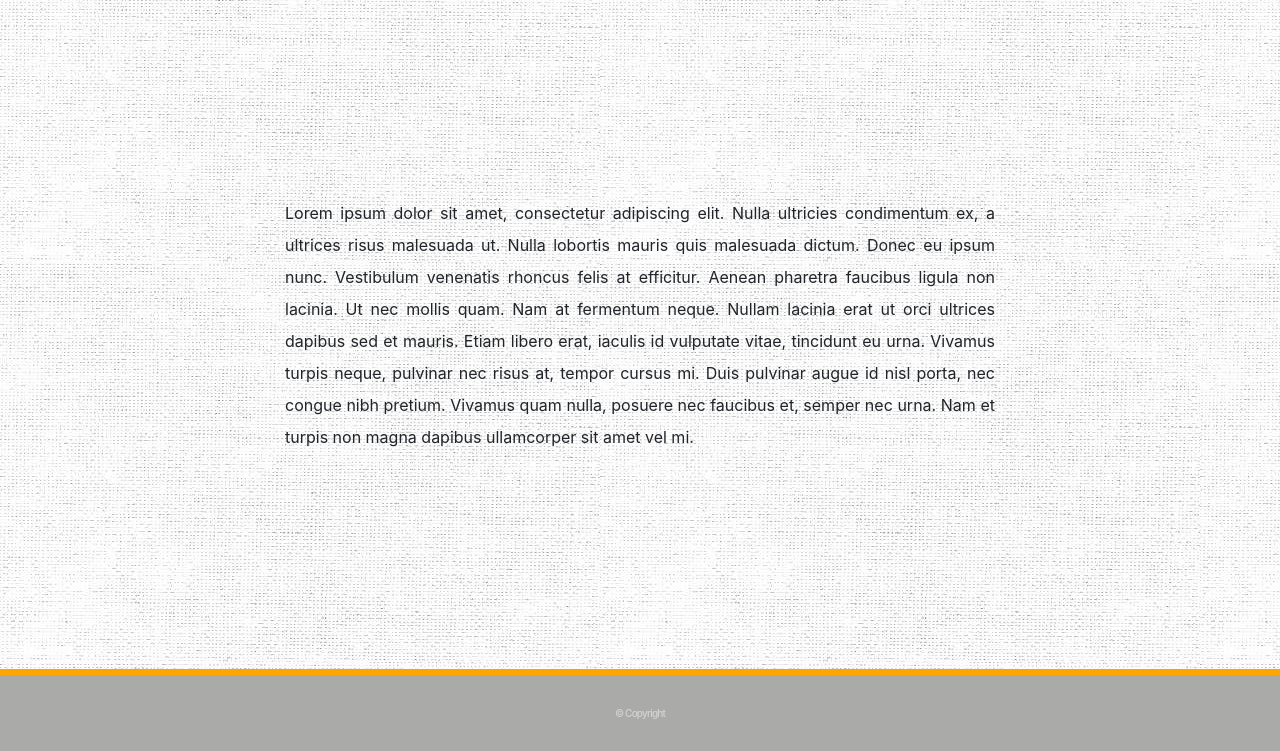
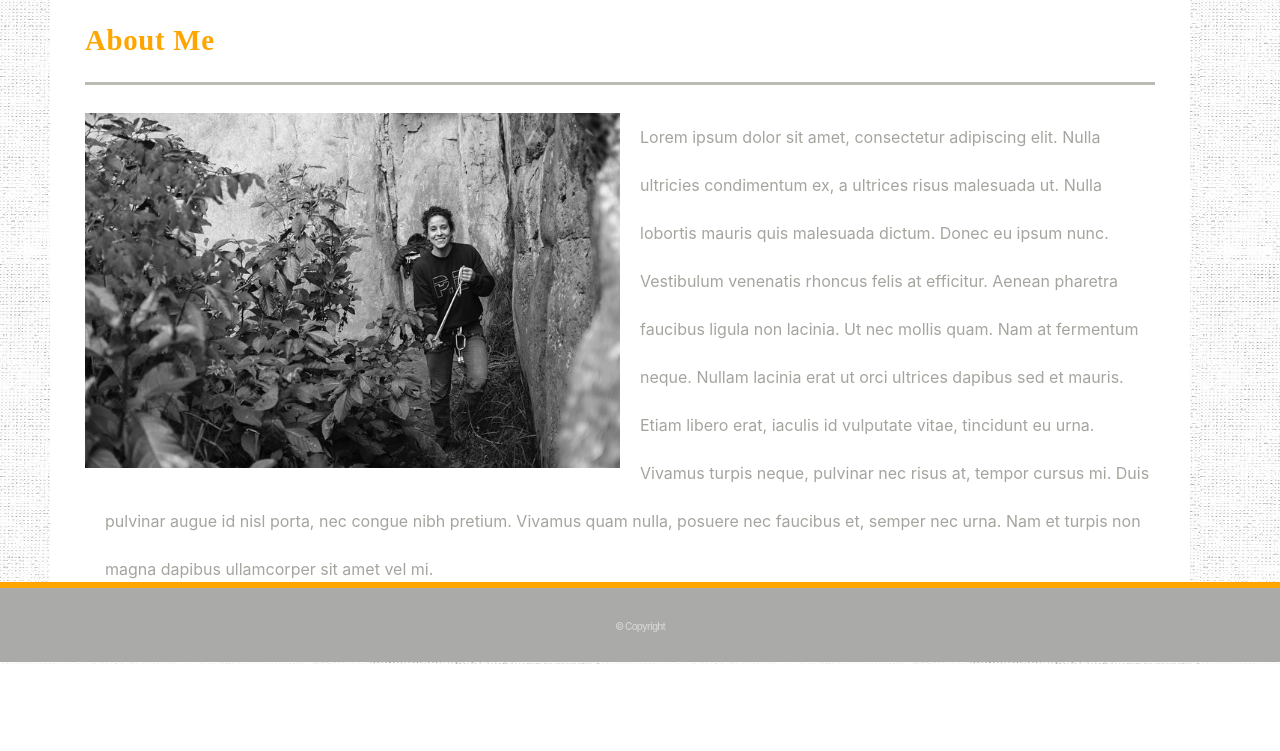
Before and after one commit to avpizarro/Portfolio, a plain HTML site: page index.html in a window 1280 px wide. Shown: the part 138-889 px from the top of the page. After the commit the page ends 802 px from the top, so only its background shows below. Drawn offline with nearby package versions, Linux system fonts and the light colour scheme; a web font is replaced by a local one.

Commit message:
Add adn renam images, content styling in style.css

```diff
--- a/style.css
+++ b/style.css
@@ -1,8 +1,6 @@
 body {
-    background-image: url("Assets/Images/rm31-jj-03-g-fabric_1.jpg");
-    width: 100%;
-    position: relative;
-    padding-bottom: 82px;
+    background-image: url("Assets/Images/background.jpg");
+    min-height: 100%;
 }
 
 nav {
@@ -16,10 +14,13 @@ nav {
 .navbar {
     padding-top: 0;
     padding-bottom: 0;
+    padding-left: 20px;
+    padding-right: 20px;
 }
 
 .navbar-brand {
     padding: 40px;
+    margin-left: 30px;
     background: orange;
     color: white;
     font-weight: 800;
@@ -33,6 +34,7 @@ nav {
 .navbar-brand:hover {
     color: darkorange;
 }
+
 .nav-link {
     color: rgb(187, 187, 179);
     float: left;
@@ -40,41 +42,67 @@ nav {
 
 .nav-link:hover{
     color: darkorange;
-
 }
 
 .container {
-    background-image: url("Assets/rm31-jj-03-g-fabric_1.jpg");
-    width: 100%;
-    height: 100%;
+    background-color: white;
+    float: left;
+    position: absolute;
+    left: 50px;
+    top: 100px;
+}
+
+.row {
+    padding-left: 20px;
+    padding-right: 20px;
 }
 
 h1 {
-    width: 80px;
-    border-bottom: 2px;
-    border-color: #eee;
+    width: 100%;
+    height: 80px;
+    padding: 50px;
+    padding-left: 0;
+    border:0;
+    border-bottom: 3px;
+    border-color:rgb(187, 187, 179);
     border-style: solid;
+    font-weight: 800;
+    font-size: 1.8em;
     font-family: 'Castoro';
+    letter-spacing: 0.025em;
+    line-height: 60%;
     color: orange;
 }
 
-p {
-    padding: 200px;
-    line-height: 2em;
-    text-align: justify;
+.col-sm-12 {
+    margin-top: 20px;
+}
+
+.profileDescription {
+    line-height: 3em;
+    color: rgb(165, 165, 159);
+    font-weight: 400;
+    margin-top: 0px;
+    margin-left: 20px;
+}
+
+.profilePicture {
+    display: block;
+    float: left;
+    width: 50%;
+    margin-right: 20px;
 }
 
 footer {
-    height: 82px;
     position: absolute;
-    bottom: 0;
-    width: 100%;
+    bottom: 0px;
+    width:100%;
+    height: 80px;
     background-color: rgb(170, 170, 168);
     border: 0px;
     border-top: 6px;
     border-color: orange;
     border-style: solid;
-
 }
 
 h6 {
@@ -92,11 +120,21 @@ h6 {
       width: 100%;
       margin-right: 0px;
       text-align: center;
+      margin-left: 0;
    }
    .navbar {
        padding: 0px;
+
    }
    .navButtons {
        margin: auto;
    }
+   .container {
+       top: 140px;
+       bottom: 20px;
+   }
+
+   .profilePicture {
+    width: 100%;
 }
+}
```
Also changed, not shown: contact.html (+1 -1 lines), portfolio.html (+1 -1 lines), Assets/Images/aboutMe.jpg (added), Assets/Images/background.jpg (renamed from Assets/Images/rm31-jj-03-g-fabric_1.jpg), 3 other files.
